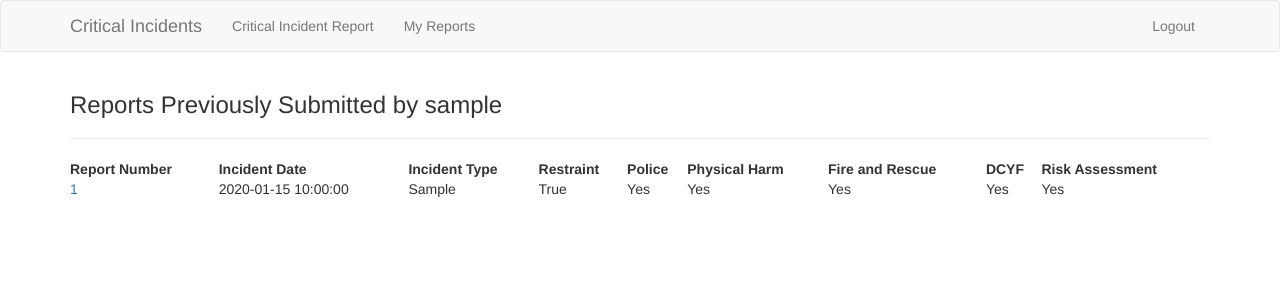
After one commit to tahda0913/web_CIR, a Flask app: a page that uses app/templates/base.html in a window 1280 px wide. The commit adds this page. Shown: the top 300 px of the page. Run offline with Flask 2, Linux system fonts and the light colour scheme; a user stored in the database is signed in; tables that the repository leaves empty hold one stand-in row (values such as "Sample post"); parts of the project's set-up code (start-up, migrations or seed data) failed here and were passed over; some libraries are stand-ins or nearby versions.

Commit message:
Added user report page and report view

```diff
--- a/app/routes.py
+++ b/app/routes.py
@@ -8,7 +8,6 @@ from werkzeug.urls import url_parse
 
 @app.route('/')
 @app.route('/index')
-@login_required
 def index():
     return render_template('index.html', title='Home')
 
@@ -58,5 +57,22 @@ def CIR():
         db.session.commit()
         CIR_mail(current_user, report)
         flash('Thank you for submitting your report')
-        return(redirect(url_for('index')))
+        return redirect(url_for('index'))
     return render_template("CIR.html", title="Critical Incident Report", form=form)
+
+@app.route('/user/<username>')
+@login_required
+def user(username):
+    if current_user.is_authenticated:
+        user = User.query.filter_by(username=username).first_or_404()
+        reports = [report for report in user.reports]
+        return render_template('user.html', user=user, reports=reports)
+    return redirect(url_for('login'))
+
+@app.route('/user/report/<report_id>')
+@login_required
+def CIR_review(report_id):
+    if current_user.is_authenticated:
+        report = CIReport.query.get(report_id)
+        return render_template("view_CIR.html", report=report)
+    return redirect(url_for('login'))
--- a/app/templates/base.html
+++ b/app/templates/base.html
@@ -18,8 +18,8 @@
       </div>
       <div class="collapse navbar-collapse" id="bs-example-navbar-collapse-1">
         <ul class="nav navbar-nav">
-          <li><a href="{{ url_for('index') }}">Home</a></li>
           <li><a href="{{ url_for('CIR') }}">Critical Incident Report</a></li>
+          <li><a href="{{ url_for('user', username=current_user.username) }}">My Reports</a></li>
         </ul>
         <ul class="nav navbar-nav navbar-right">
           {% if current_user.is_anonymous %}
--- /dev/null
+++ b/app/templates/user.html
@@ -0,0 +1,71 @@
+{% extends "base.html" %}
+
+{% block app_content %}
+  <h3>Reports Previously Submitted by {{ user.username }}</h3>
+  <hr>
+  <table id="user_reports" style="width:100%">
+    <tr>
+      <th onclick="sortTable(0)">Report Number</th>
+      <th onclick="sortTable(1)">Incident Date</th>
+      <th onclick="sortTable(2)">Incident Type</th>
+      <th>Restraint</th>
+      <th>Police</th>
+      <th>Physical Harm</th>
+      <th>Fire and Rescue</th>
+      <th>DCYF</th>
+      <th>Risk Assessment</th>
+    </tr>
+    {% for report in reports %}
+    <tr>
+      <td><a href="{{ url_for('CIR_review', report_id=report.id) }}">{{ report.id }}</a></td>
+      <td>{{ report.incident_datetime }}</td>
+      <td>{{ report.incident_type }}</td>
+      <td>{{ report.phys_restraint }}</td>
+      <td>{{ 'Yes' if report.police else 'No'}}</td>
+      <td>{{ 'Yes' if report.phys_harm else 'No' }}</td>
+      <td>{{ 'Yes' if report.fire_rescue else 'No' }}</td>
+      <td>{{ 'Yes' if report.dcyf else 'No' }}</td>
+      <td>{{ 'Yes' if report.risk_assessment else 'No' }}</td>
+    </tr>
+    {% endfor %}
+    </table>
+    <script>
+    function sortTable(n) {
+      var table, rows, switching, i, x, y, shouldSwitch, dir, switchcount=0;
+      table = document.getElementById("user_reports");
+      switching = true;
+      dir = "asc";
+      while (switching) {
+        switching = false;
+        rows = table.rows;
+        for (i = 1; i < (rows.length - 1); i++) {
+          shouldSwitch = false;
+          x = rows[i].getElementsByTagName("TD")[n];
+          y = rows[i + 1].getElementsByTagName("TD")[n];
+
+          if (dir == "asc") {
+            if (x.innerHTML.toLowerCase() > y.innerHTML.toLowerCase()) {
+              shouldSwitch = true;
+              break;
+            }
+          } else if (dir == "desc") {
+            if (x.innerHTML.toLowerCase() < y.innerHTML.toLowerCase()) {
+              shouldSwitch = true;
+              break;
+            }
+          }
+        }
+        if (shouldSwitch) {
+          rows[i].parentNode.insertBefore(rows[i + 1], rows[i]);
+          switching = true;
+          switchcount ++;
+        } else {
+          if (switchcount == 0 && dir == 'asc') {
+            dir = "desc";
+            switching = true;
+          }
+        }
+      }
+    }
+    </script>
+{% endblock %}
```
Also changed, not shown: app/templates/view_CIR.html (added, +19 -0 lines).
